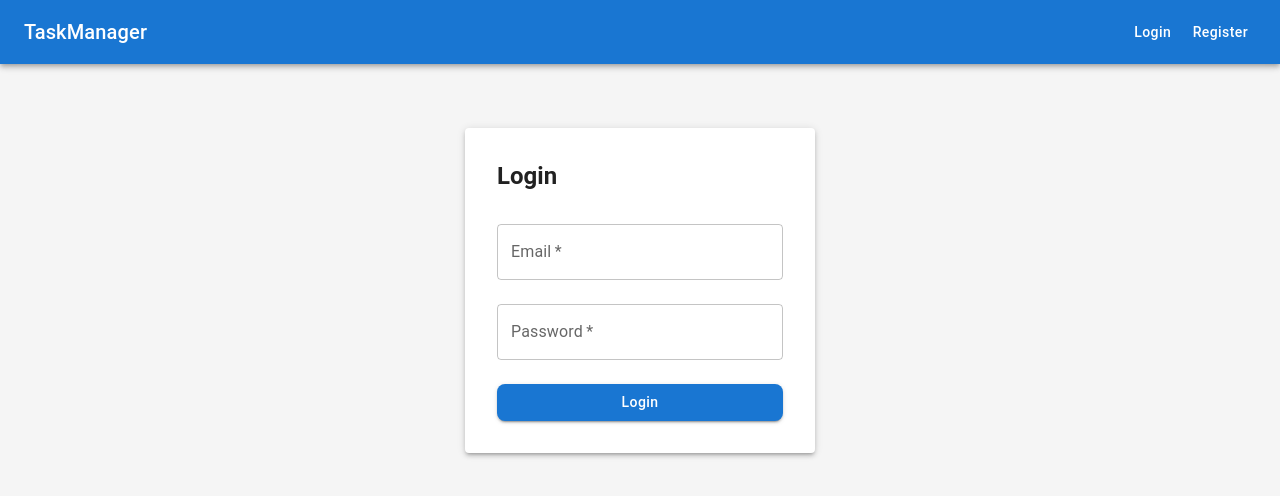
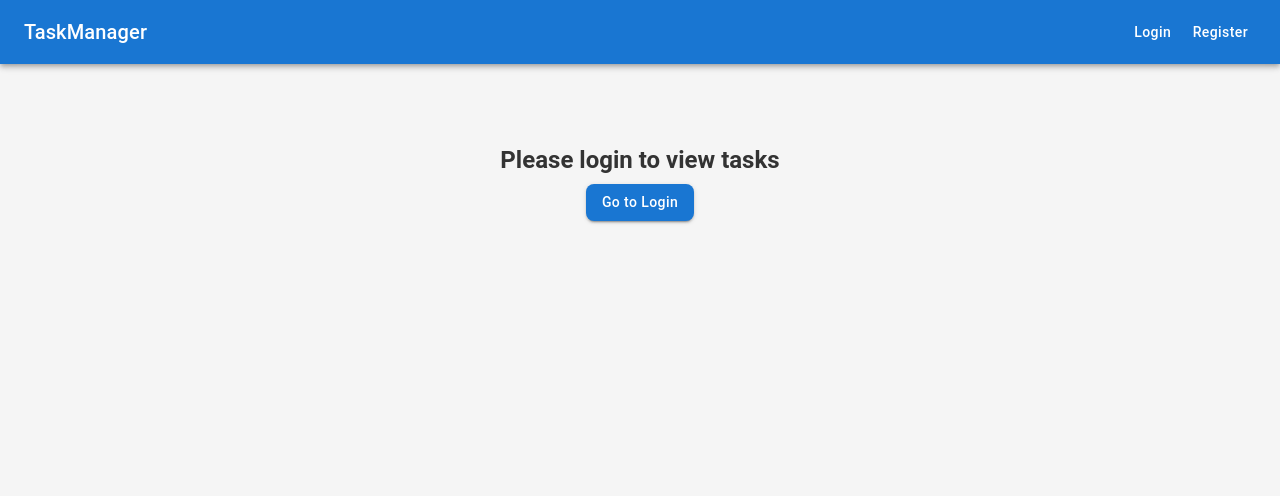
Before and after one commit to Manishka1/task-manager, a React (Vite) app in the folder frontend/: page /tasks/1 in a window 1280 px wide. Before the commit this address led to /login. Shown: the top 496 px of the page. Built offline with nearby package versions, Linux system fonts and the light colour scheme.

Commit message:
fixed deatails

```diff
--- a/frontend/src/components/ProtectedRoute.jsx
+++ b/frontend/src/components/ProtectedRoute.jsx
@@ -1,15 +1,31 @@
 import React from 'react';
-import { Route, Redirect } from 'react-router-dom';
+import { Route } from 'react-router-dom';
+import { Box, Typography, Button } from '@mui/material';
+import { useHistory } from 'react-router-dom';
 
 export default function ProtectedRoute({ component: Component, ...rest }) {
   const token = localStorage.getItem('token');
+  const history = useHistory();
+
   return (
     <Route
       {...rest}
-      render={props =>
-        token
-          ? <Component {...props}/>
-          : <Redirect to="/login"/>
+      render={(props) =>
+        token ? (
+          <Component {...props} />
+        ) : (
+          <Box textAlign="center" mt={10}>
+            <Typography variant="h5" gutterBottom>
+              Please login to view tasks
+            </Typography>
+            <Button
+              variant="contained"
+              onClick={() => history.push('/login')}
+            >
+              Go to Login
+            </Button>
+          </Box>
+        )
       }
     />
   );
```
